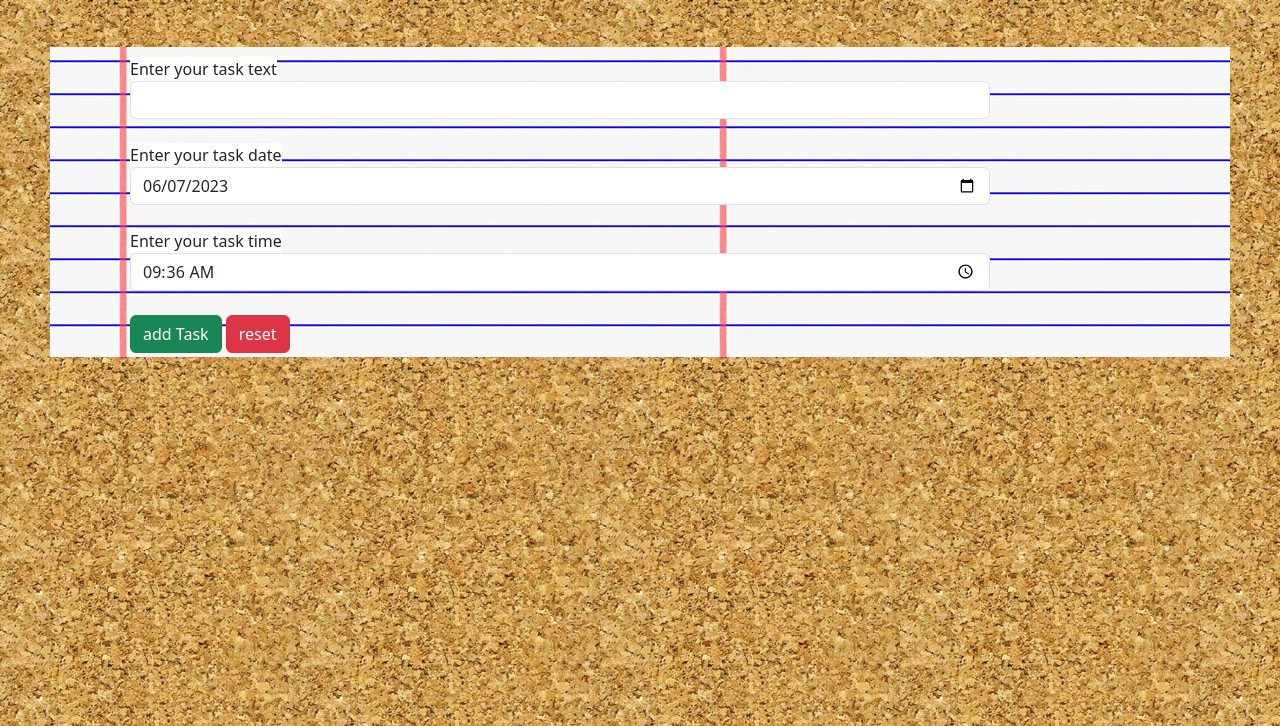
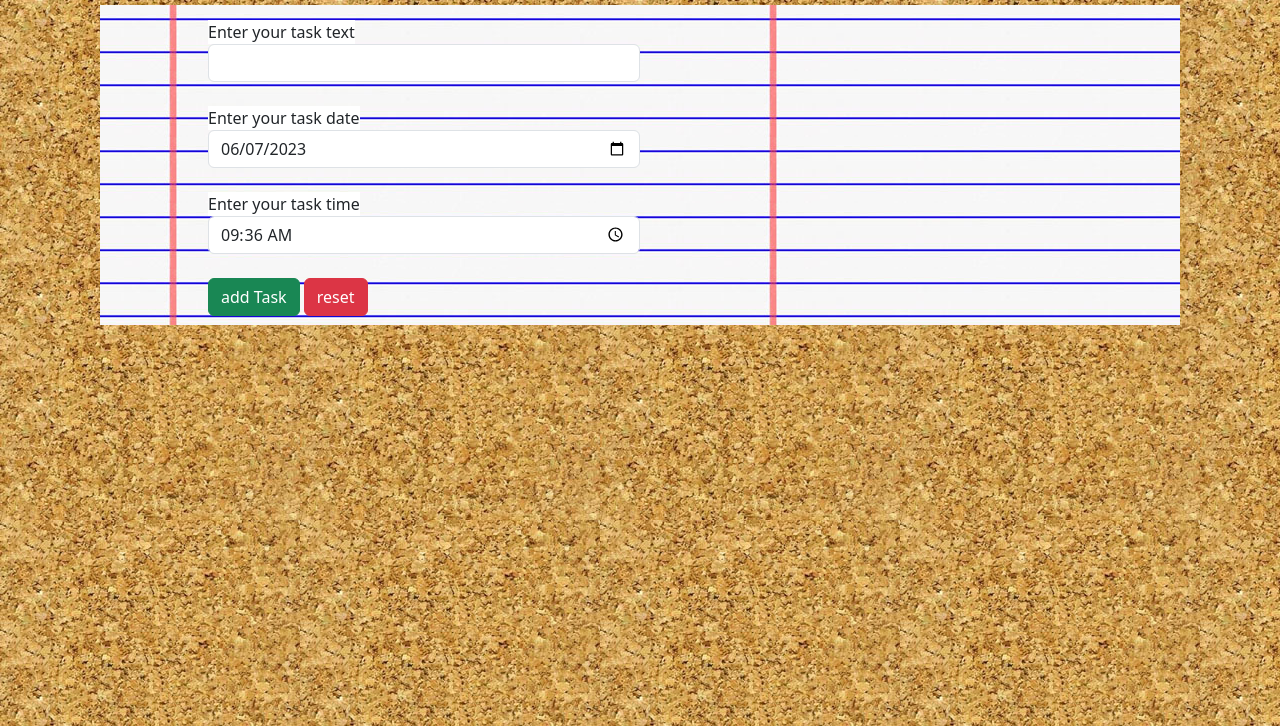
Before and after one commit to Ben-Baum/taskBoard, a plain HTML site: page index.html in a window 1280 px wide. Shown: the part 74-800 px from the top of the page. Drawn offline with nearby package versions, Linux system fonts and the light colour scheme; a web font is replaced by a local one.

Commit message:
taskBoardV1.3

```diff
--- a/style.css
+++ b/style.css
@@ -14,15 +14,16 @@ body {
 }
 
 .inputsBox{
-    padding-top: 10px;
-    padding-right: 240px;
-    padding-left: 80px;
+    padding-top: 15px;
+    padding-right: 50%;
+    padding-left: 10%;
 }
 
 .formBox {
     background-image: url("imges/formbg.jpg");
-    height: 310px;
-    margin: 50px;
+    height: 320px;
+    margin-right: 100px;
+    margin-left: 100px;
 }
 
 body>h1 {
```
